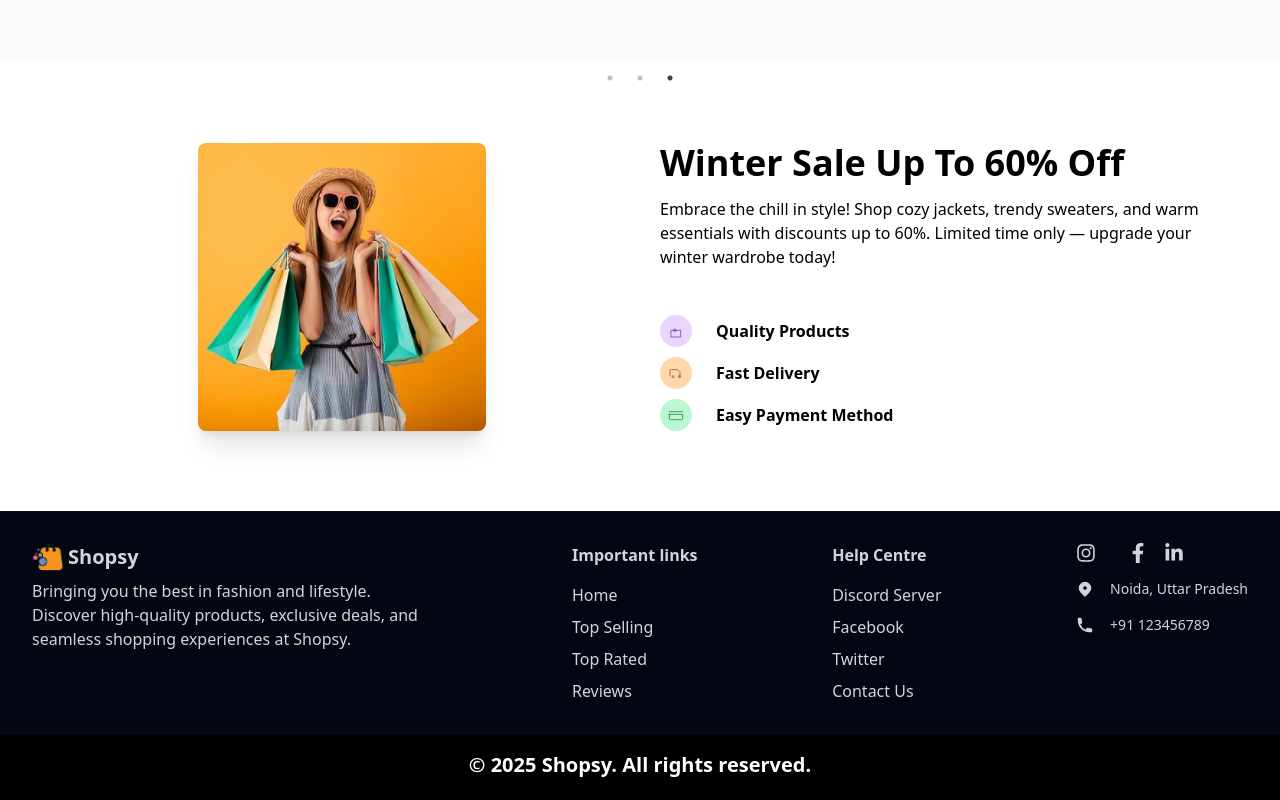
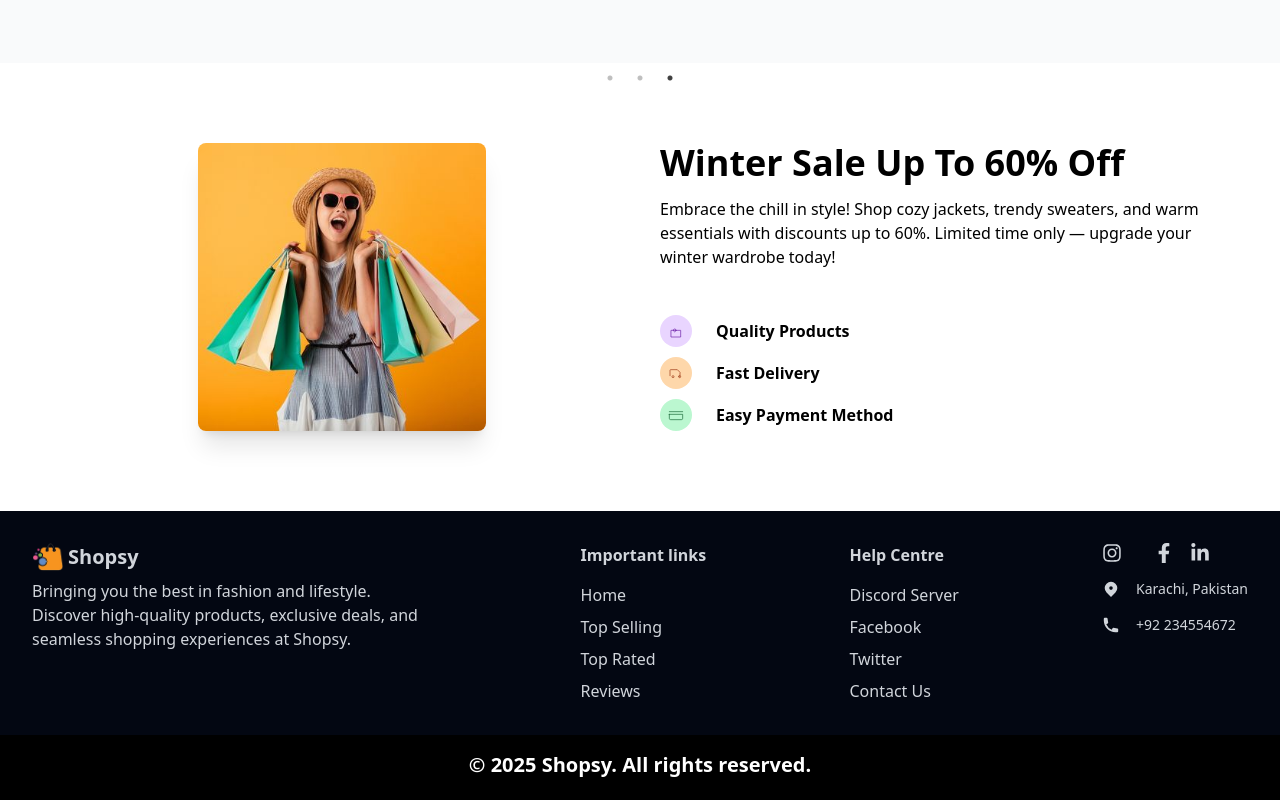
Before and after one commit to Muhammad-Zain-Crafter/shopsy-ecommerce-website, a React (Vite) app: page / in a window 1280 px wide. Shown: the part 533-1333 px from the top of the page. Built offline with nearby package versions, Linux system fonts and the light colour scheme.

Commit message:
update code

```diff
--- a/src/Components/Footer.jsx
+++ b/src/Components/Footer.jsx
@@ -48,13 +48,13 @@ const Footer = () => {
             {/* Location */}
             <div className="flex items-center space-x-2 text-sm">
               <HiLocationMarker className="text-lg" />
-              <span>Noida, Uttar Pradesh</span>
+              <span>Karachi, Pakistan</span>
             </div>
 
             {/* Phone */}
             <div className="flex items-center space-x-2 text-sm">
               <HiPhone className="text-lg" />
-              <span>+91 123456789</span>
+              <span>+92 234554672</span>
             </div>
           </div>
         </div>
```
